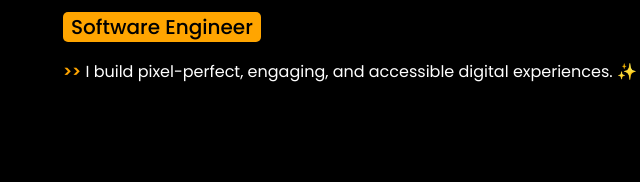
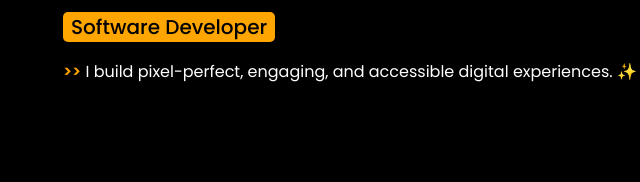
Before and after one commit to tsocreativedev/tso-portfolio, a plain HTML site: page index.html in a window 1280 px wide. Shown: the part 366-548 px from the top of the page, 65-705 px from the left. Drawn offline with nearby package versions, Linux system fonts and the light colour scheme.

Commit message:
Update index.html

```diff
--- a/index.html
+++ b/index.html
@@ -51,7 +51,7 @@
           <h1>
             Hi, I'm <span>Tiamiyu<br /></span>Sodiq O.
           </h1>
-          <p class="profession">Software Engineer</p>
+          <p class="profession">Software Developer</p>
           <p class="info">
             <span>>></span> I build pixel-perfect, engaging, and accessible
             digital experiences. ✨
```
